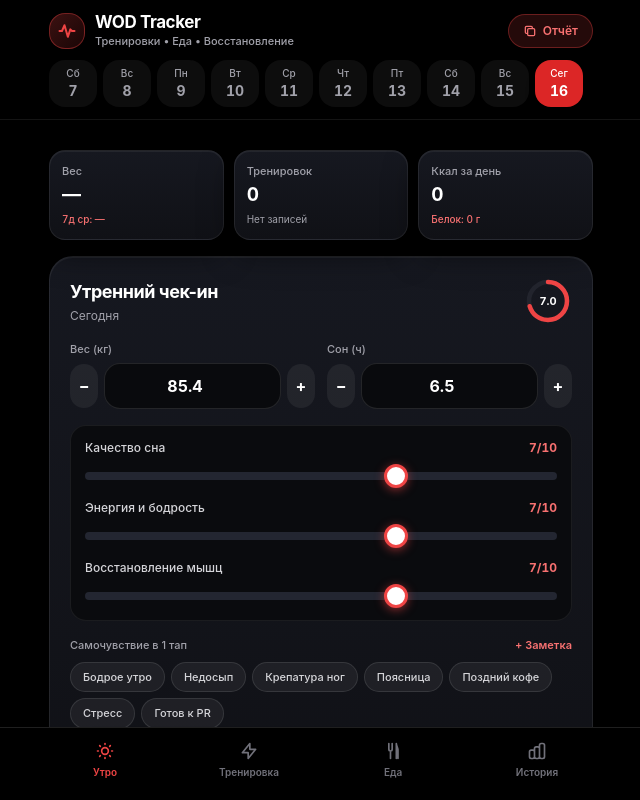
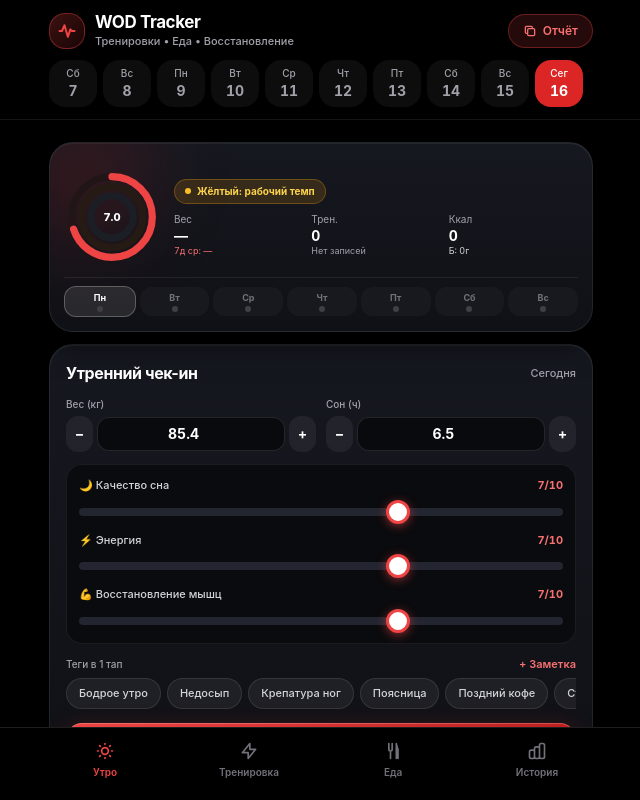
Before and after one commit to Romanovich72/crossfit-tracker, a plain HTML site: page index.html in a window 1280 px wide. Shown: the whole page, without its empty margins (319-959 px from the left). Drawn offline with nearby package versions, Linux system fonts and the light colour scheme.

Commit message:
Add files via upload

```diff
--- a/index.html
+++ b/index.html
@@ -152,7 +152,7 @@
     </div>
   </header>
 
-  <main id="appMain" class="w-full max-w-xl mx-auto pt-3.5 pb-6 space-y-4">
+  <main id="appMain" class="w-full max-w-xl mx-auto pt-2.5 pb-5 space-y-3 no-scrollbar">
 
     <!-- Dismissible PWA Install Banner -->
     <div id="installHintBanner" class="hidden ios-card rounded-2xl px-3.5 py-2.5 flex items-center justify-between gap-2 border border-red-500/25">
@@ -162,97 +162,120 @@
       <button id="dismissInstallHintBtn" type="button" class="shrink-0 w-7 h-7 rounded-full bg-white/[0.07] text-zinc-400 hover:text-white text-xs font-bold">×</button>
     </div>
 
-    <!-- Summary Strip with Delta -->
-    <section class="grid grid-cols-3 gap-2.5">
-      <div class="ios-card rounded-2xl p-3">
-        <div class="text-[11px] text-zinc-400 font-medium">Вес</div>
-        <div class="text-[19px] font-bold text-white tracking-tight mt-0.5 tabular-nums" id="statLastWeight">—</div>
-        <div class="text-[10px] text-red-400 font-medium mt-0.5 tabular-nums" id="statWeightAvg">7д ср: —</div>
+    <!-- Apple Fitness Style Triple-Ring Hero Card + Load Traffic Light + Weekly Streak -->
+    <section class="ios-card rounded-3xl p-3.5 space-y-3 relative overflow-hidden">
+      <div class="absolute -top-10 -left-10 w-36 h-36 bg-red-600/15 rounded-full blur-2xl pointer-events-none"></div>
+      <div class="flex items-center gap-3.5 relative">
+        <!-- Triple Concentric Rings -->
+        <div class="relative w-24 h-24 shrink-0 flex items-center justify-center">
+          <svg class="w-24 h-24 -rotate-90" viewBox="0 0 100 100">
+            <!-- Outer: Readiness (Red) -->
+            <circle cx="50" cy="50" r="42" fill="none" stroke="#221518" stroke-width="7.5" />
+            <circle id="heroRingReady" cx="50" cy="50" r="42" fill="none" stroke="#ef4444" stroke-width="7.5" stroke-linecap="round" stroke-dasharray="263.9" stroke-dashoffset="79" style="transition: stroke-dashoffset 0.4s ease;" />
+            <!-- Middle: Workout (Coral/Orange) -->
+            <circle cx="50" cy="50" r="32" fill="none" stroke="#261b14" stroke-width="7.5" />
+            <circle id="heroRingWod" cx="50" cy="50" r="32" fill="none" stroke="#fb923c" stroke-width="7.5" stroke-linecap="round" stroke-dasharray="201.1" stroke-dashoffset="201.1" style="transition: stroke-dashoffset 0.4s ease;" />
+            <!-- Inner: Nutrition (White/Ice) -->
+            <circle cx="50" cy="50" r="22" fill="none" stroke="#1c1e26" stroke-width="7.5" />
+            <circle id="heroRingFood" cx="50" cy="50" r="22" fill="none" stroke="#f4f4f5" stroke-width="7.5" stroke-linecap="round" stroke-dasharray="138.2" stroke-dashoffset="138.2" style="transition: stroke-dashoffset 0.4s ease;" />
+          </svg>
+          <span id="readinessScoreText" class="absolute text-[11px] font-extrabold text-white tabular-nums">7.0</span>
+        </div>
+
+        <!-- Right Metrics & Traffic Light -->
+        <div class="flex-1 min-w-0 space-y-2">
+          <div id="trafficLightBadge" class="inline-flex items-center gap-1.5 px-2.5 py-1 rounded-full bg-emerald-500/15 border border-emerald-500/30 text-emerald-300 text-[10px] font-bold">
+            <span class="w-1.5 h-1.5 rounded-full bg-emerald-400"></span>
+            <span id="trafficLightText">Готов к нагрузке</span>
+          </div>
+
+          <div class="grid grid-cols-3 gap-2">
+            <div>
+              <div class="text-[10px] text-zinc-400">Вес</div>
+              <div class="text-sm font-bold text-white tabular-nums leading-tight" id="statLastWeight">—</div>
+              <div class="text-[9px] text-red-400 tabular-nums truncate" id="statWeightAvg">7д: —</div>
+            </div>
+            <div>
+              <div class="text-[10px] text-zinc-400">Трен.</div>
+              <div class="text-sm font-bold text-white tabular-nums leading-tight" id="statWorkoutsCount">0</div>
+              <div class="text-[9px] text-zinc-400 truncate" id="statLastWorkout">Нет</div>
+            </div>
+            <div>
+              <div class="text-[10px] text-zinc-400">Ккал</div>
+              <div class="text-sm font-bold text-white tabular-nums leading-tight" id="statTodayKcal">0</div>
+              <div class="text-[9px] text-zinc-300 tabular-nums truncate" id="statTodayProtein">Б: 0г</div>
+            </div>
+          </div>
+        </div>
       </div>
-      <div class="ios-card rounded-2xl p-3">
-        <div class="text-[11px] text-zinc-400 font-medium">Тренировок</div>
-        <div class="text-[19px] font-bold text-white tracking-tight mt-0.5 tabular-nums" id="statWorkoutsCount">0</div>
-        <div class="text-[10px] text-zinc-400 mt-0.5 truncate" id="statLastWorkout">Нет записей</div>
-      </div>
-      <div class="ios-card rounded-2xl p-3">
-        <div class="text-[11px] text-zinc-400 font-medium">Ккал за день</div>
-        <div class="text-[19px] font-bold text-white tracking-tight mt-0.5 tabular-nums" id="statTodayKcal">0</div>
-        <div class="text-[10px] text-red-400 font-medium mt-0.5 tabular-nums" id="statTodayProtein">Белок: 0 г</div>
-      </div>
+
+      <!-- Mon-Sun Weekly Activity Strip -->
+      <div class="pt-2 border-t border-white/[0.07] flex items-center justify-between gap-1" id="weeklyStreakBar"></div>
     </section>
 
-    <!-- VIEW 1: MORNING CHECK-IN (NO FORM CLUTTER) -->
-    <section id="view-morning" class="space-y-4">
-      <div class="ios-card rounded-3xl p-5 space-y-4">
+    <!-- VIEW 1: COMPACT MORNING CHECK-IN (FITS ON ONE IPHONE SCREEN) -->
+    <section id="view-morning" class="space-y-3">
+      <div class="ios-card rounded-3xl p-4 space-y-3">
         <div class="flex items-center justify-between">
-          <div>
-            <h2 class="text-lg font-bold tracking-tight text-white">Утренний чек-ин</h2>
-            <p class="text-xs text-zinc-400 mt-0.5" id="morningDateText">Сегодня</p>
-          </div>
-          <div class="relative w-12 h-12 flex items-center justify-center">
-            <svg class="w-12 h-12 -rotate-90" viewBox="0 0 48 48">
-              <circle cx="24" cy="24" r="19" fill="none" stroke="#22242d" stroke-width="4.5" />
-              <circle id="readinessRing" cx="24" cy="24" r="19" fill="none" stroke="#ef4444" stroke-width="4.5" stroke-linecap="round" stroke-dasharray="119.4" stroke-dashoffset="35.8" />
-            </svg>
-            <span id="readinessScoreText" class="absolute text-[11px] font-bold text-white tabular-nums">7.0</span>
-          </div>
+          <h2 class="text-base font-bold tracking-tight text-white">Утренний чек-ин</h2>
+          <span class="text-[11px] text-zinc-400 font-medium" id="morningDateText">Сегодня</span>
         </div>
 
-        <form id="morningForm" class="space-y-4">
-          <div class="grid grid-cols-2 gap-3">
+        <form id="morningForm" class="space-y-3">
+          <div class="grid grid-cols-2 gap-2.5">
             <div>
-              <label for="mWeight" class="block text-[11px] font-medium text-zinc-400 mb-1.5">Вес (кг)</label>
-              <div class="flex items-center gap-1.5">
-                <button type="button" id="weightMinusBtn" class="w-10 h-11 rounded-2xl bg-white/[0.06] hover:bg-white/10 text-white font-bold text-base active:scale-95 transition">−</button>
-                <input id="mWeight" type="number" step="0.1" min="30" max="250" value="85.4" required class="input-ios w-full rounded-2xl px-1 py-2.5 text-center text-base font-bold tabular-nums" />
-                <button type="button" id="weightPlusBtn" class="w-10 h-11 rounded-2xl bg-white/[0.06] hover:bg-white/10 text-white font-bold text-base active:scale-95 transition">+</button>
+              <label for="mWeight" class="block text-[10px] font-medium text-zinc-400 mb-1">Вес (кг)</label>
+              <div class="flex items-center gap-1">
+                <button type="button" id="weightMinusBtn" class="w-9 h-9 rounded-xl bg-white/[0.06] hover:bg-white/10 text-white font-bold text-sm active:scale-95 transition">−</button>
+                <input id="mWeight" type="number" step="0.1" min="30" max="250" value="85.4" required class="input-ios w-full rounded-xl px-1 py-1.5 text-center text-sm font-bold tabular-nums" />
+                <button type="button" id="weightPlusBtn" class="w-9 h-9 rounded-xl bg-white/[0.06] hover:bg-white/10 text-white font-bold text-sm active:scale-95 transition">+</button>
               </div>
             </div>
             <div>
-              <label for="mSleepHours" class="block text-[11px] font-medium text-zinc-400 mb-1.5">Сон (ч)</label>
-              <div class="flex items-center gap-1.5">
-                <button type="button" id="sleepMinusBtn" class="w-10 h-11 rounded-2xl bg-white/[0.06] hover:bg-white/10 text-white font-bold text-base active:scale-95 transition">−</button>
-                <input id="mSleepHours" type="number" step="0.5" min="0" max="16" value="6.5" required class="input-ios w-full rounded-2xl px-1 py-2.5 text-center text-base font-bold tabular-nums" />
-                <button type="button" id="sleepPlusBtn" class="w-10 h-11 rounded-2xl bg-white/[0.06] hover:bg-white/10 text-white font-bold text-base active:scale-95 transition">+</button>
+              <label for="mSleepHours" class="block text-[10px] font-medium text-zinc-400 mb-1">Сон (ч)</label>
+              <div class="flex items-center gap-1">
+                <button type="button" id="sleepMinusBtn" class="w-9 h-9 rounded-xl bg-white/[0.06] hover:bg-white/10 text-white font-bold text-sm active:scale-95 transition">−</button>
+                <input id="mSleepHours" type="number" step="0.5" min="0" max="16" value="6.5" required class="input-ios w-full rounded-xl px-1 py-1.5 text-center text-sm font-bold tabular-nums" />
+                <button type="button" id="sleepPlusBtn" class="w-9 h-9 rounded-xl bg-white/[0.06] hover:bg-white/10 text-white font-bold text-sm active:scale-95 transition">+</button>
               </div>
             </div>
           </div>
 
-          <div class="ios-subcard rounded-2xl p-3.5 space-y-3.5">
+          <div class="ios-subcard rounded-2xl p-3 space-y-2.5">
             <div>
-              <div class="flex justify-between text-xs text-zinc-300 mb-1.5">
-                <label for="mSleepQuality" class="font-medium">Качество сна</label>
+              <div class="flex justify-between text-[11px] text-zinc-300 mb-1">
+                <label for="mSleepQuality" class="font-medium">🌙 Качество сна</label>
                 <span class="text-red-400 font-bold tabular-nums" id="mSleepQualityVal">7/10</span>
               </div>
               <input id="mSleepQuality" type="range" min="1" max="10" value="7" class="ios-slider" />
             </div>
             <div>
-              <div class="flex justify-between text-xs text-zinc-300 mb-1.5">
-                <label for="mEnergy" class="font-medium">Энергия и бодрость</label>
+              <div class="flex justify-between text-[11px] text-zinc-300 mb-1">
+                <label for="mEnergy" class="font-medium">⚡ Энергия</label>
                 <span class="text-red-400 font-bold tabular-nums" id="mEnergyVal">7/10</span>
               </div>
               <input id="mEnergy" type="range" min="1" max="10" value="7" class="ios-slider" />
             </div>
             <div>
-              <div class="flex justify-between text-xs text-zinc-300 mb-1.5">
-                <label for="mRecovery" class="font-medium">Восстановление мышц</label>
+              <div class="flex justify-between text-[11px] text-zinc-300 mb-1">
+                <label for="mRecovery" class="font-medium">💪 Восстановление мышц</label>
                 <span class="text-red-400 font-bold tabular-nums" id="mRecoveryVal">7/10</span>
               </div>
               <input id="mRecovery" type="range" min="1" max="10" value="7" class="ios-slider" />
             </div>
           </div>
 
-          <!-- WHOOP-style Quick Morning Tags -->
-          <div class="space-y-2">
+          <!-- Horizontal 1-Tap Tags + Optional Note -->
+          <div class="space-y-1.5">
             <div class="flex items-center justify-between">
-              <span class="text-[11px] font-medium text-zinc-400">Самочувствие в 1 тап</span>
+              <span class="text-[10px] font-medium text-zinc-400">Теги в 1 тап</span>
               <button type="button" id="toggleMorningNoteBtn" class="text-[11px] text-red-400 font-semibold">+ Заметка</button>
             </div>
-            <div id="morningTagsWrap" class="flex flex-wrap gap-1.5"></div>
-            <input id="mNote" type="text" placeholder="Короткая заметка..." class="hidden input-ios w-full rounded-2xl px-3.5 py-2.5 text-sm" />
-          </div>
-
-          <button type="submit" class="red-glow-btn w-full py-3.5 rounded-2xl text-white font-bold text-sm tracking-tight transition active:scale-[0.98]">
+            <div id="morningTagsWrap" class="flex items-center gap-1.5 overflow-x-auto no-scrollbar pb-0.5"></div>
+            <input id="mNote" type="text" placeholder="Короткая заметка..." class="hidden input-ios w-full rounded-xl px-3 py-2 text-xs" />
+          </div>
+
+          <button type="submit" class="red-glow-btn w-full py-3 rounded-2xl text-white font-bold text-sm tracking-tight transition active:scale-[0.98]">
             Сохранить чек-ин
           </button>
         </form>
@@ -908,8 +931,8 @@
         const btn = document.createElement("button");
         btn.type = "button";
         btn.className = active
-          ? "text-[11px] px-3 py-1.5 rounded-full bg-red-600 text-white font-semibold transition active:scale-95"
-          : "text-[11px] px-3 py-1.5 rounded-full bg-white/[0.06] border border-white/10 text-zinc-300 font-medium transition active:scale-95";
+          ? "shrink-0 text-[11px] px-3 py-1.5 rounded-full bg-red-600 text-white font-semibold transition active:scale-95"
+          : "shrink-0 text-[11px] px-3 py-1.5 rounded-full bg-white/[0.06] border border-white/10 text-zinc-300 font-medium transition active:scale-95";
         btn.textContent = tag;
         btn.addEventListener("click", () => {
           if (selectedSet.has(tag)) selectedSet.delete(tag);
@@ -959,9 +982,27 @@
       const en = parseInt(document.getElementById("mEnergy").value, 10);
       const rc = parseInt(document.getElementById("mRecovery").value, 10);
       const avg = (sq + en + rc) / 3;
-      const circ = 119.4;
-      document.getElementById("readinessRing").setAttribute("stroke-dashoffset", String(circ - (avg / 10) * circ));
+      const readyCirc = 263.9;
+      document.getElementById("heroRingReady").setAttribute("stroke-dashoffset", String(readyCirc - (avg / 10) * readyCirc));
       document.getElementById("readinessScoreText").textContent = avg.toFixed(1);
+
+      // Update Traffic Light Verdict
+      const badge = document.getElementById("trafficLightBadge");
+      const text = document.getElementById("trafficLightText");
+      const recentRpe = state.workouts.length ? Number(state.workouts[0].rpe || 7) : 7;
+      if (avg >= 7.2 && recentRpe <= 8) {
+        badge.className = "inline-flex items-center gap-1.5 px-2.5 py-1 rounded-full bg-emerald-500/15 border border-emerald-500/30 text-emerald-300 text-[10px] font-bold";
+        badge.querySelector("span").className = "w-1.5 h-1.5 rounded-full bg-emerald-400";
+        text.textContent = "Зелёный: можно на максимум";
+      } else if (avg >= 5.2) {
+        badge.className = "inline-flex items-center gap-1.5 px-2.5 py-1 rounded-full bg-amber-500/15 border border-amber-500/30 text-amber-300 text-[10px] font-bold";
+        badge.querySelector("span").className = "w-1.5 h-1.5 rounded-full bg-amber-400";
+        text.textContent = "Жёлтый: рабочий темп";
+      } else {
+        badge.className = "inline-flex items-center gap-1.5 px-2.5 py-1 rounded-full bg-red-500/15 border border-red-500/35 text-red-300 text-[10px] font-bold";
+        badge.querySelector("span").className = "w-1.5 h-1.5 rounded-full bg-red-400";
+        text.textContent = "Красный: техника и лёгкое кардио";
+      }
     }
 
     document.getElementById("weightMinusBtn").addEventListener("click", () => {
@@ -1751,7 +1792,43 @@
       const tk = Math.round(dayFoods.reduce((s, x) => s + Number(x.kcal || 0), 0));
       const tp = Math.round(dayFoods.reduce((s, x) => s + Number(x.protein || 0), 0));
       document.getElementById("statTodayKcal").textContent = String(tk);
-      document.getElementById("statTodayProtein").textContent = `Белок: ${tp} г`;
+      document.getElementById("statTodayProtein").textContent = `Б: ${tp}г`;
+
+      // Update Middle (WOD) and Inner (Food) Hero Rings
+      const gKcal = (state.goals && state.goals.kcal) ? state.goals.kcal : 2000;
+      const foodPct = Math.min(1, tk / Math.max(1, gKcal));
+      document.getElementById("heroRingFood").setAttribute("stroke-dashoffset", String(138.2 * (1 - foodPct)));
+
+      const hasWodSelected = state.workouts.some((w) => w.date === targetDate);
+      const wodPct = hasWodSelected ? 1 : Math.min(0.85, state.workouts.length > 0 ? 0.35 : 0);
+      document.getElementById("heroRingWod").setAttribute("stroke-dashoffset", String(201.1 * (1 - wodPct)));
+
+      // Render Mon-Sun Weekly Activity Strip
+      const bar = document.getElementById("weeklyStreakBar");
+      if (bar) {
+        bar.innerHTML = "";
+        const activeDates = new Set(state.workouts.map((w) => w.date));
+        const now = new Date();
+        const jsDay = now.getDay(); // 0=Sun..6=Sat
+        const mondayOffset = jsDay === 0 ? 6 : jsDay - 1;
+        const labels = ["Пн", "Вт", "Ср", "Чт", "Пт", "Сб", "Вс"];
+        for (let i = 0; i < 7; i++) {
+          const d = new Date();
+          d.setDate(now.getDate() - mondayOffset + i);
+          const iso = new Date(d.getTime() - d.getTimezoneOffset() * 60000).toISOString().split("T")[0];
+          const done = activeDates.has(iso);
+          const isToday = iso === todayISO();
+          const pill = document.createElement("div");
+          pill.className = done
+            ? "flex-1 py-1 rounded-xl bg-red-600/25 border border-red-500/50 text-center"
+            : isToday
+              ? "flex-1 py-1 rounded-xl bg-white/10 border border-white/25 text-center"
+              : "flex-1 py-1 rounded-xl bg-white/[0.03] text-center";
+          pill.innerHTML = `<div class="text-[9px] font-bold ${done ? "text-red-300" : isToday ? "text-white" : "text-zinc-500"}">${labels[i]}</div><div class="w-1.5 h-1.5 rounded-full mx-auto mt-0.5 ${done ? "bg-red-500" : "bg-zinc-700"}"></div>`;
+          bar.appendChild(pill);
+        }
+      }
+      updateReadinessRing();
     }
 
     function calcWeightTrend(mornings) {
--- a/sw.js
+++ b/sw.js
@@ -1,4 +1,4 @@
-const CACHE_NAME = "wod-tracker-v3-4";
+const CACHE_NAME = "wod-tracker-v4-0";
 const ASSETS = [
   "./",
   "./index.html",
```
